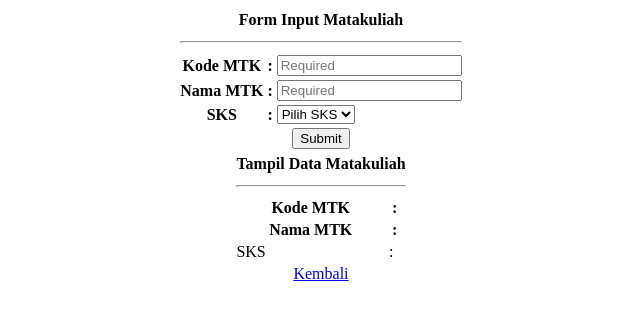
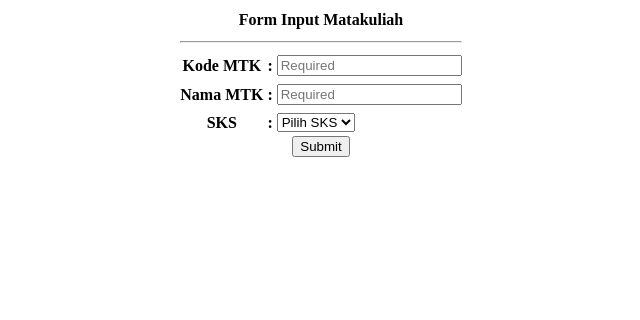
Before and after one commit to Ramdhani11/latihan_kelompok4, a CodeIgniter app: page /pustaka/index.php/matakuliah/cetak in a window 1280 px wide. Shown: the top 320 px of the page, without its empty margins (319-959 px from the left). Run offline with CodeIgniter, Linux system fonts and the light colour scheme; data that the repository does not hold is empty.

Commit message:
Membetulkan Form_validation

```diff
--- a/application/config/routes.php
+++ b/application/config/routes.php
@@ -49,6 +49,6 @@ defined('BASEPATH') or exit('No direct script access allowed');
 | Examples:	my-controller/index	-> my_controller/index
 |		my-controller/my-method	-> my_controller/my_method
 */
-$route['default_controller'] = 'Web';
+$route['default_controller'] = 'Matakuliah';
 $route['404_override'] = '';
 $route['translate_uri_dashes'] = FALSE;
--- a/application/controllers/Matakuliah.php
+++ b/application/controllers/Matakuliah.php
@@ -7,28 +7,28 @@ class Matakuliah extends CI_Controller
     }
     public function cetak()
     {
-        $this->form_validation->set_rules('kode', 'Kode Matakuliah', 'require|min_lenght[3]', [
-            'require' => 'Kode Matakuliah Harus Diisi',
-            'min_lenght[3]' => 'Kode tertalu pendek'
+        $this->form_validation->set_rules('kode', 'Kode Matakuliah', 'required', [
+            'required' => 'Kode Matakuliah Harus Diisi',
+
         ]);
-        $this->form_validation->set_rules('nama', 'Nama Matakuliah', 'require|min_lenght[3]', [
-            'require' => 'Nama Matakuliah Harus Diisi',
-            'min_lenght[3]' => 'Nama tertalu pendek'
+        $this->form_validation->set_rules('nama', 'nama Matakuliah', 'required', [
+            'required' => 'nama Matakuliah Harus Diisi'
         ]);
 
-        if ($this->form_validation->run() != true) {
+        if ($this->form_validation->run() == false) {
             $this->load->view('view-form-matakuliah');
         } else {
 
+            $kode = $this->input->post('kode', true);
+            $nama = $this->input->post('nama', true);
+            $sks = $this->input->post('sks', true);
+
             $data = [
-                'kode' => $this->input->POST('kode'),
-                'nama' => $this->input->POST('nama'),
-                'sks' => $this->input->POST('sks')
+                'kode' => $kode,
+                'nama' => $nama,
+                'sks' => $sks
             ];
+            $this->load->view('view-data-matakuliah', $data);
         }
-
-
-
-        $this->load->view('view-data-matakuliah');
     }
 }
--- a/application/views/view-data-matakuliah.php
+++ b/application/views/view-data-matakuliah.php
@@ -22,24 +22,24 @@
                 </td>
             </tr>
             <tr>
-                <th>Kode MTK</th>
+                <th align="left">Kode MTK</th>
                 <th>:</th>
                 <td>
-                    <?= $_POST['kode']; ?>
+                    <?= $kode; ?>
                 </td>
             </tr>
             <tr>
-                <th>Nama MTK</th>
+                <th align="left">Nama MTK</th>
                 <th>:</th>
                 <td>
-                    <?= $_POST['nama']; ?>
+                    <?= $nama; ?>
                 </td>
             </tr>
             <tr>
-                <td>SKS</td>
-                <td>:</td>
+                <th align="left">SKS</th>
+                <th>:</th>
                 <td>
-                    <?= $_POST['sks']; ?>
+                    <?= $sks; ?>
                 </td>
             </tr>
             <tr>
--- a/application/views/view-form-matakuliah.php
+++ b/application/views/view-form-matakuliah.php
@@ -29,12 +29,22 @@
                         <input type="text" name="kode" id="kode" placeholder="Required">
                     </td>
                 </tr>
+                <tr align="center">
+                    <th colspan="3">
+                        <i style="color: red;"><?= form_error('kode'); ?></i>
+                    </th>
+                </tr>
                 <tr>
                     <th>Nama MTK</th>
                     <th>:</th>
                     <td>
                         <input type="text" name="nama" id="nama" placeholder="Required">
                     </td>
+                </tr>
+                <tr align="center">
+                    <th colspan="3">
+                        <i style="color: red;"><?= form_error('nama'); ?></i>
+                    </th>
                 </tr>
                 <tr>
                     <th>SKS</th>
```
